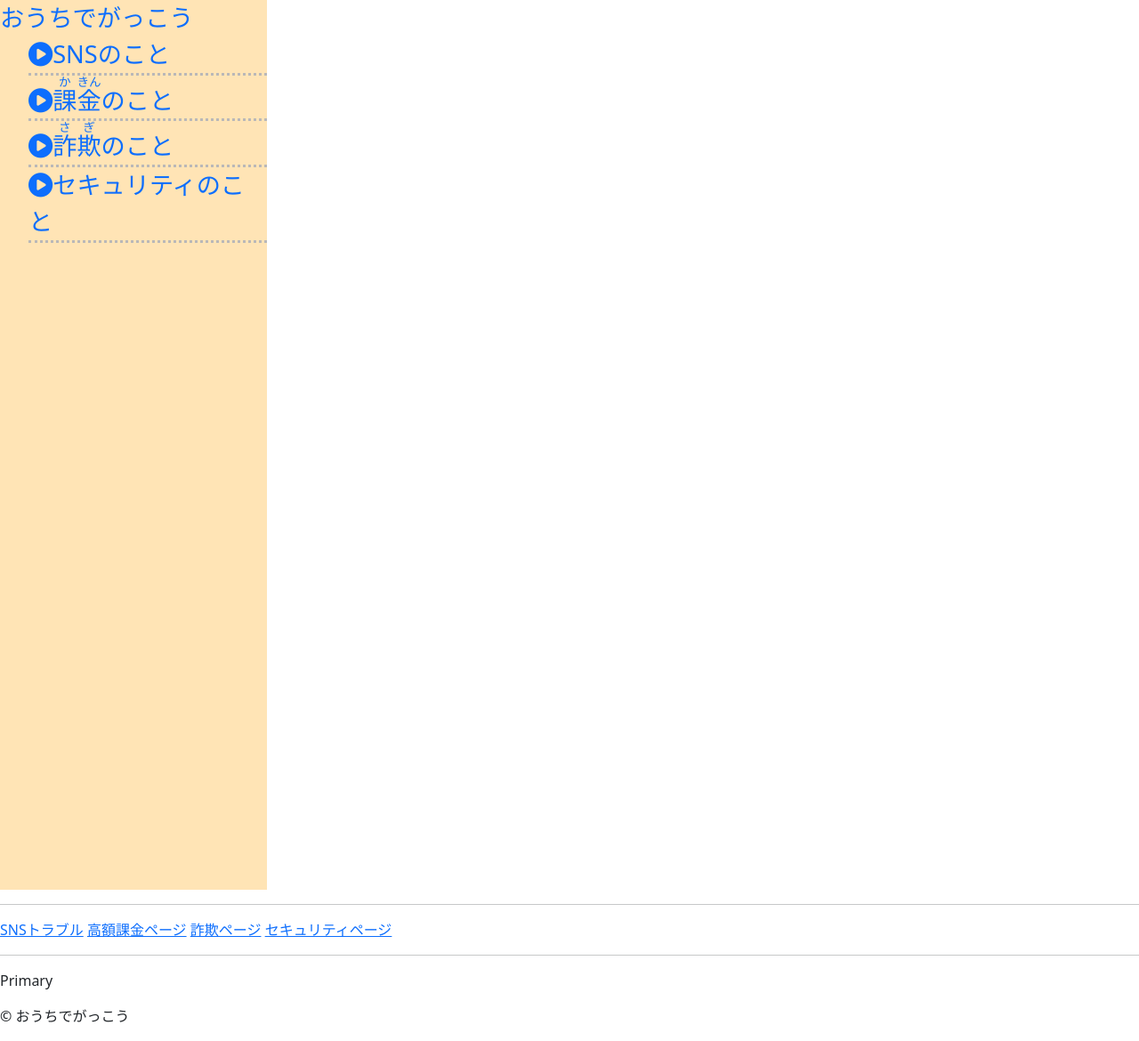
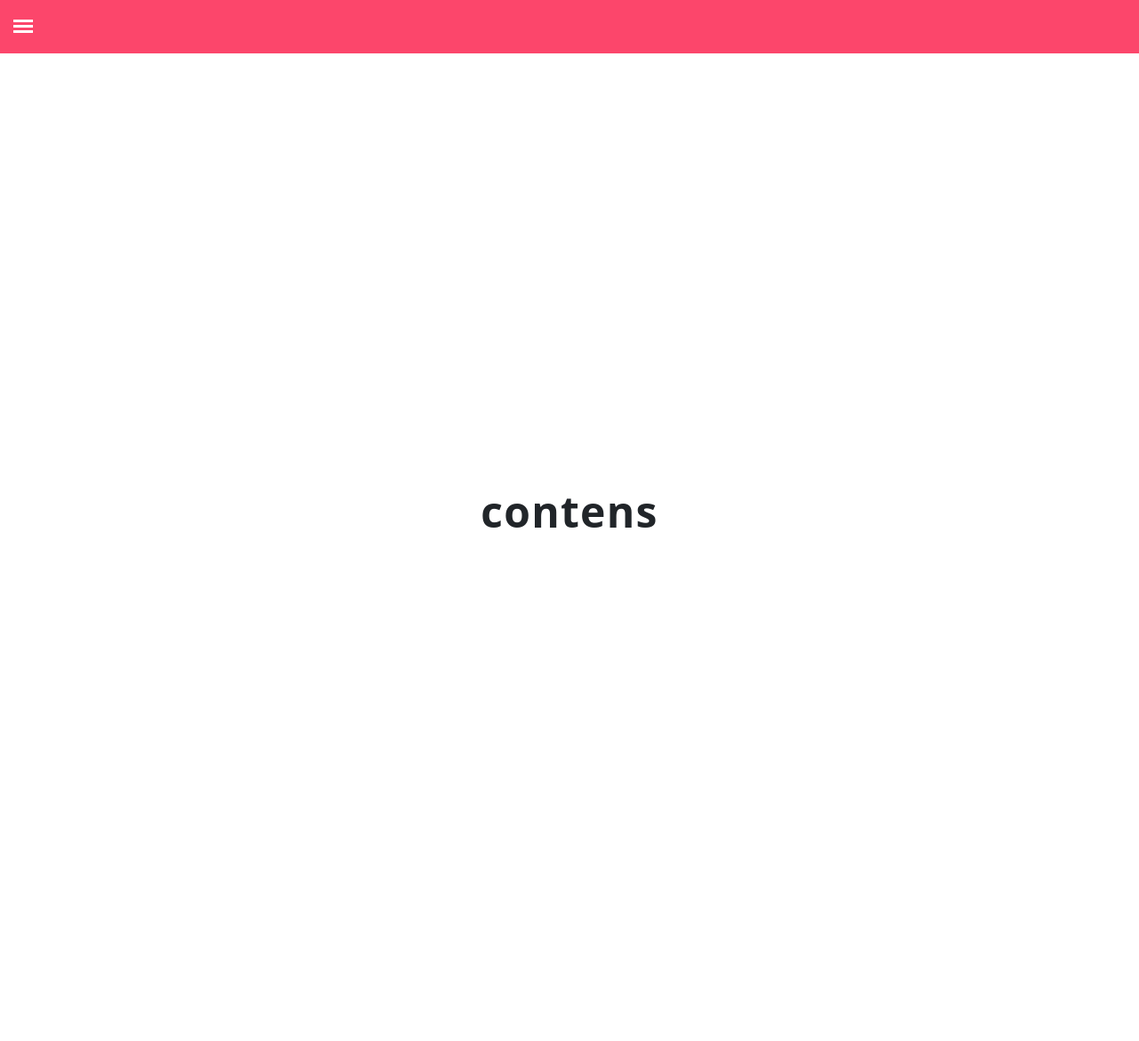
Before and after one commit to 1f10200087/web-simulation, a Django app: page /web/ in a window 1280 px wide. Shown: the whole page at 89% size. After the commit the page ends 593 px from the top, so only its background shows below. Run offline with Django 3.2, Linux system fonts and the light colour scheme; some libraries are stand-ins or nearby versions.

Commit message:
top変えたよ

```diff
--- a/web/static/style.css
+++ b/web/static/style.css
@@ -34,3 +34,168 @@ ul {
     text-align: center;
     margin: 10px 0;
 }
+
+.hamburger {
+    width: 40px;
+    height: 32px;
+    position: relative;
+  }
+
+  .hamburger_bar {
+    display: block;
+    width: 100%;
+    height: 4px;
+    position: absolute;
+    left: 0;
+    background: #000;
+  }
+
+  .logo{
+    font-size:30px;
+  }
+
+  @import url('https://fonts.googleapis.com/css?family=Varela+Round');
+html, body {
+    overflow-x: hidden;
+    height: 100%;
+}
+body {
+    background: #fff;
+    padding: 0;
+    margin: 0;
+    font-family: 'Varela Round', sans-serif;
+}
+.header {
+    display: block;
+    margin: 0 auto;
+    width: 100%;
+    max-width: 100%;
+    box-shadow: none;
+    background-color: #FC466B;
+    position: fixed;
+    height: 60px!important;
+    overflow: hidden;
+    z-index: 10;
+}
+.main {
+    margin: 0 auto;
+    display: block;
+    height: 100%;
+    margin-top: 60px;
+}
+.mainInner{
+    display: table;
+    height: 100%;
+    width: 100%;
+    text-align: center;
+}
+.mainInner div{
+    display:table-cell;
+    vertical-align: middle;
+    font-size: 3em;
+    font-weight: bold;
+    letter-spacing: 1.25px;
+}
+#sidebarMenu {
+    height: 100%;
+    position: fixed;
+    left: 0;
+    width: 250px;
+    margin-top: 60px;
+    transform: translateX(-250px);
+    transition: transform 250ms ease-in-out;
+    background: linear-gradient(180deg, #FC466B 0%, #3F5EFB 100%);
+}
+.sidebarMenuInner{
+    margin:0;
+    padding:0;
+    border-top: 1px solid rgba(255, 255, 255, 0.10);
+}
+.sidebarMenuInner li{
+    list-style: none;
+    color: #fff;
+    text-transform: uppercase;
+    font-weight: bold;
+    padding: 20px;
+    cursor: pointer;
+    border-bottom: 1px solid rgba(255, 255, 255, 0.10);
+}
+.sidebarMenuInner li span{
+    display: block;
+    font-size: 14px;
+    color: rgba(255, 255, 255, 0.50);
+}
+.sidebarMenuInner li a{
+    color: #fff;
+    text-transform: uppercase;
+    font-weight: bold;
+    cursor: pointer;
+    text-decoration: none;
+}
+input[type="checkbox"]:checked ~ #sidebarMenu {
+    transform: translateX(0);
+}
+
+input[type=checkbox] {
+    transition: all 0.3s;
+    box-sizing: border-box;
+    display: none;
+}
+.sidebarIconToggle {
+    transition: all 0.3s;
+    box-sizing: border-box;
+    cursor: pointer;
+    position: absolute;
+    z-index: 99;
+    height: 100%;
+    width: 100%;
+    top: 22px;
+    left: 15px;
+    height: 22px;
+    width: 22px;
+}
+.spinner {
+    transition: all 0.3s;
+    box-sizing: border-box;
+    position: absolute;
+    height: 3px;
+    width: 100%;
+    background-color: #fff;
+}
+.horizontal {
+    transition: all 0.3s;
+    box-sizing: border-box;
+    position: relative;
+    float: left;
+    margin-top: 3px;
+}
+.diagonal.part-1 {
+    position: relative;
+    transition: all 0.3s;
+    box-sizing: border-box;
+    float: left;
+}
+.diagonal.part-2 {
+    transition: all 0.3s;
+    box-sizing: border-box;
+    position: relative;
+    float: left;
+    margin-top: 3px;
+}
+input[type=checkbox]:checked ~ .sidebarIconToggle > .horizontal {
+    transition: all 0.3s;
+    box-sizing: border-box;
+    opacity: 0;
+}
+input[type=checkbox]:checked ~ .sidebarIconToggle > .diagonal.part-1 {
+    transition: all 0.3s;
+    box-sizing: border-box;
+    transform: rotate(135deg);
+    margin-top: 8px;
+}
+input[type=checkbox]:checked ~ .sidebarIconToggle > .diagonal.part-2 {
+    transition: all 0.3s;
+    box-sizing: border-box;
+    transform: rotate(-135deg);
+    margin-top: -9px;
+}
--- a/web/templates/index.html
+++ b/web/templates/index.html
@@ -11,24 +11,25 @@
     <link rel="stylesheet" href="https://use.fontawesome.com/releases/v5.15.4/css/all.css" integrity="sha384-DyZ88mC6Up2uqS4h/KRgHuoeGwBcD4Ng9SiP4dIRy0EXTlnuz47vAwmeGwVChigm" crossorigin="anonymous"/>
 </head>
 <body>
-    <div class="sidebar">
-        <header>
-            <a href="{% url 'index' %}" style="text-decoration:none;">おうちでがっこう</a>
-        </header>
-        <ul>
-            <li>
-                <div class = "menu"><a href="#" style="text-decoration:none;"><i class="fa-sharp fa-solid fa-circle-play"></i>SNSのこと</a></div>
-            </li>
-            <li>
-                <div class = "menu"><a href="#" style="text-decoration:none;"><i class="fa-sharp fa-solid fa-circle-play"></i><ruby>課<rt>か</rt>金<rt>きん</rt></ruby>のこと</a></div>
-            </li>
-            <li>
-                <div class = "menu"><a href="#" style="text-decoration:none;"><i class="fa-sharp fa-solid fa-circle-play"></i><ruby>詐<rt>さ</rt>欺<rt>ぎ</rt></ruby>のこと</a></div>
-            </li>
-            <li>
-                <div class = "menu"><a href="#" style="text-decoration:none;"><i class="fa-sharp fa-solid fa-circle-play"></i>セキュリティのこと</a></div>
-            </li>
+    <div class="header"></div>
+    <input type="checkbox" class="openSidebarMenu" id="openSidebarMenu">
+    <label for="openSidebarMenu" class="sidebarIconToggle">
+        <div class="spinner diagonal part-1"></div>
+        <div class="spinner horizontal"></div>
+        <div class="spinner diagonal part-2"></div>
+    </label>
+    <div id="sidebarMenu">
+        <ul class="sidebarMenuInner">
+        <li><a href="#" style="text-decoration:none;"><a href="https://vanila.io" target="_blank"><i class="fa-sharp fa-solid fa-circle-play"></i>　SNSのこと</a></a></li>
+        <li><a href="https://instagram.com/plavookac" target="_blank">課金のこと</a></li>
+        <li><a href="https://twitter.com/plavookac" target="_blank">詐欺のこと</a></li>
+        <li><a href="https://www.youtube.com/channel/UCDfZM0IK6RBgud8HYGFXAJg" target="_blank">セキュリティのこと</a></li>
         </ul>
+    </div>
+    <div id='center' class="main center">
+        <div class="mainInner">
+        <div>contens</div>
+        </div>
     </div>
     <hr>
     <a href="{% url 'sns' %}">SNSトラブル</a>
```
